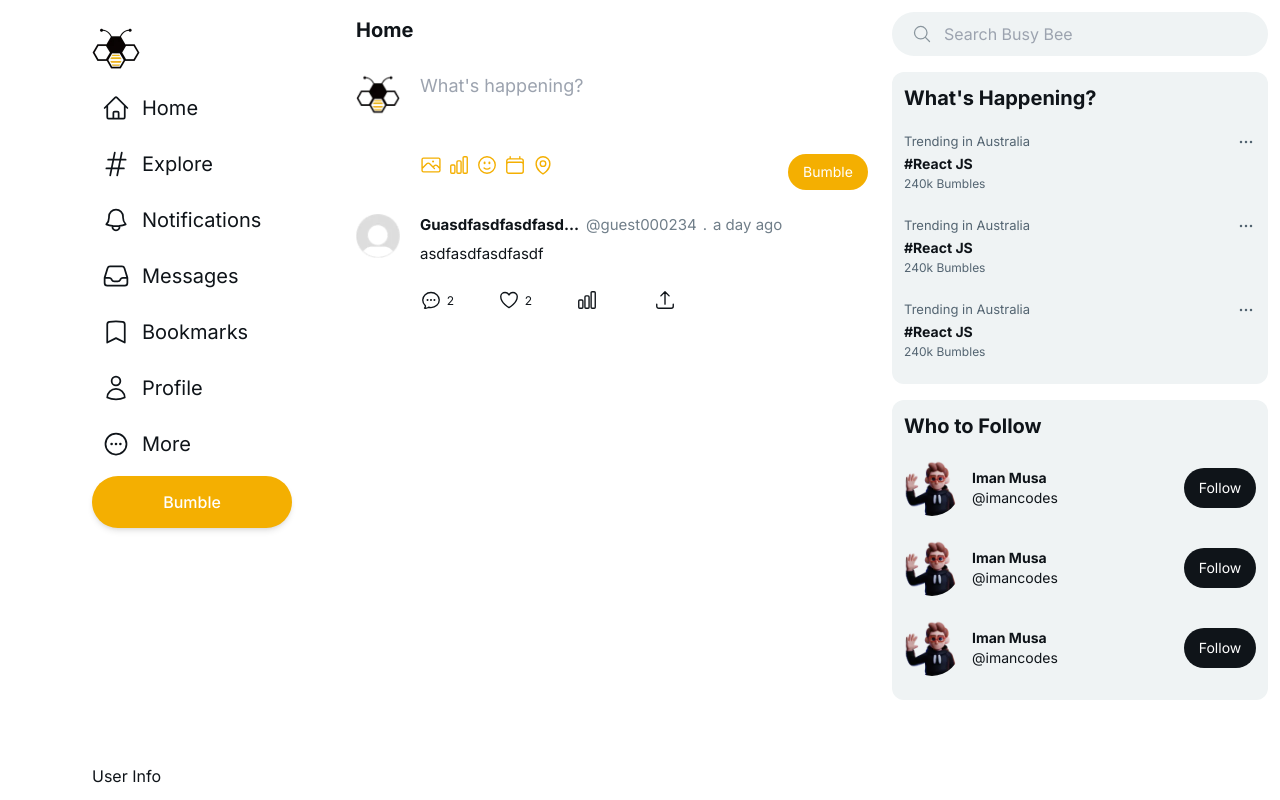
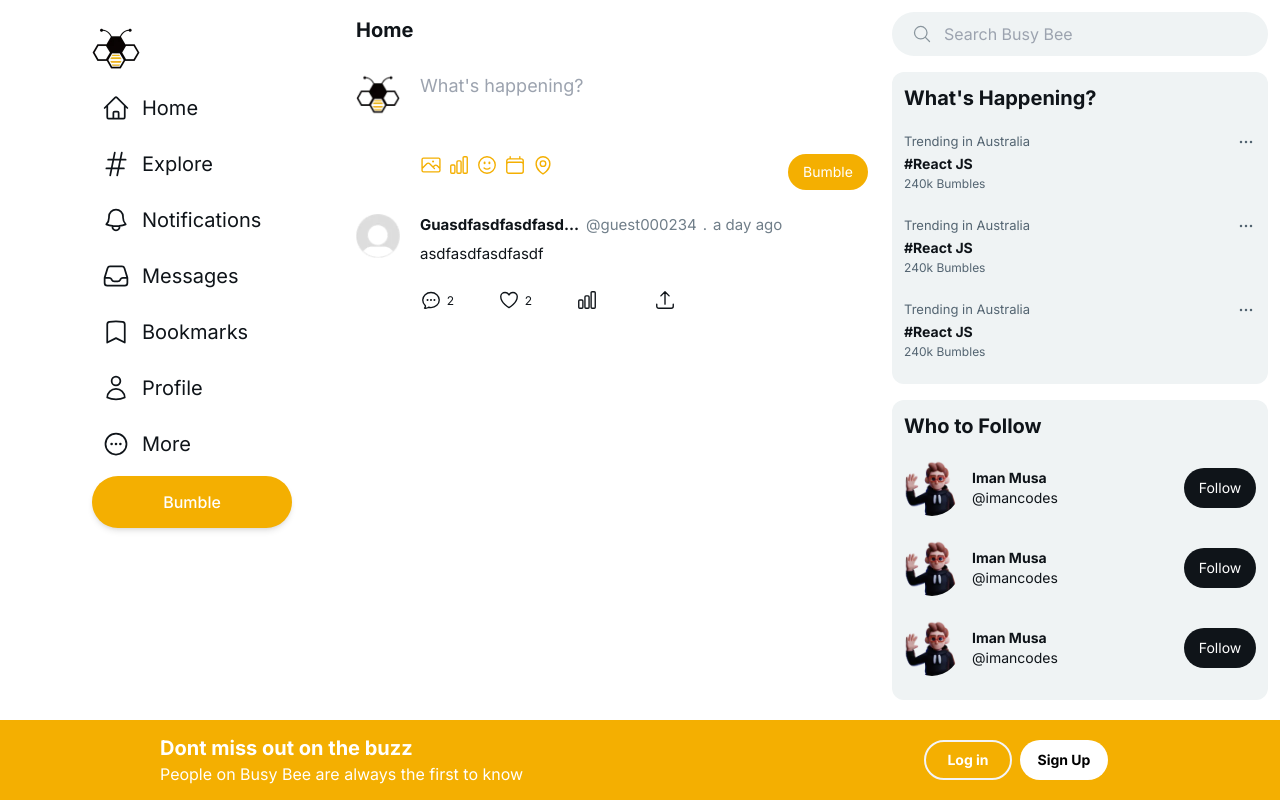
Before and after one commit to blytheb/social-media-app, a Next.js app: page / in a window 1280 px wide. Built offline with nearby package versions, Linux system fonts and the light colour scheme.

Commit message:
completed signup bottom banner prompt

```diff
--- a/app/page.tsx
+++ b/app/page.tsx
@@ -1,14 +1,18 @@
 import PostFeed from "@/components/PostFeed";
 import Sidebar from "@/components/Sidebar";
+import SignUpPrompt from "@/components/SignUpPrompt";
 import Widgets from "@/components/Widgets";
 import Image from "next/image";
 
 export default function Home() {
 	return (
-		<div className="text-[#0F1419] min-h-screen max-w-[1400px]  mx-auto flex justify-center">
-			<Sidebar />
-			<PostFeed />
-			<Widgets />
-		</div>
+		<>
+			<div className="text-[#0F1419] min-h-screen max-w-[1400px]  mx-auto flex justify-center">
+				<Sidebar />
+				<PostFeed />
+				<Widgets />
+			</div>
+			<SignUpPrompt />
+		</>
 	);
 }
--- /dev/null
+++ b/components/SignUpPrompt.tsx
@@ -0,0 +1,23 @@
+import React from "react";
+
+export default function SignUpPrompt() {
+	return (
+		<div
+			className="fixed w-full h-[80px] bg-[#F4AF01]
+        bottom-0 flex justify-center items-center md:space-x-5
+        lg:justify-between lg:px-20 xl:px-40 2xl:px-80">
+			<div className="hidden md:flex flex-col text-white">
+				<span className="text-xl font-bold">Dont miss out on the buzz</span>
+				<span>People on Busy Bee are always the first to know</span>
+			</div>
+			<div className="flex space-x-2 w-full md:w-fit p-3">
+				<button className=" w-full h-[48px] md:w-[88px] md:h-[40px] text-md md:text-sm border-2 border-gray-100 rounded-full text-white font-bold hover:bg-white hover:bg-opacity-25 transition">
+					Log in
+				</button>
+				<button className="w-full h-[48px] md:w-[88px] md:h-[40px] text-md md:text-sm font-bold bg-white rounded-full">
+					Sign Up
+				</button>
+			</div>
+		</div>
+	);
+}
```
